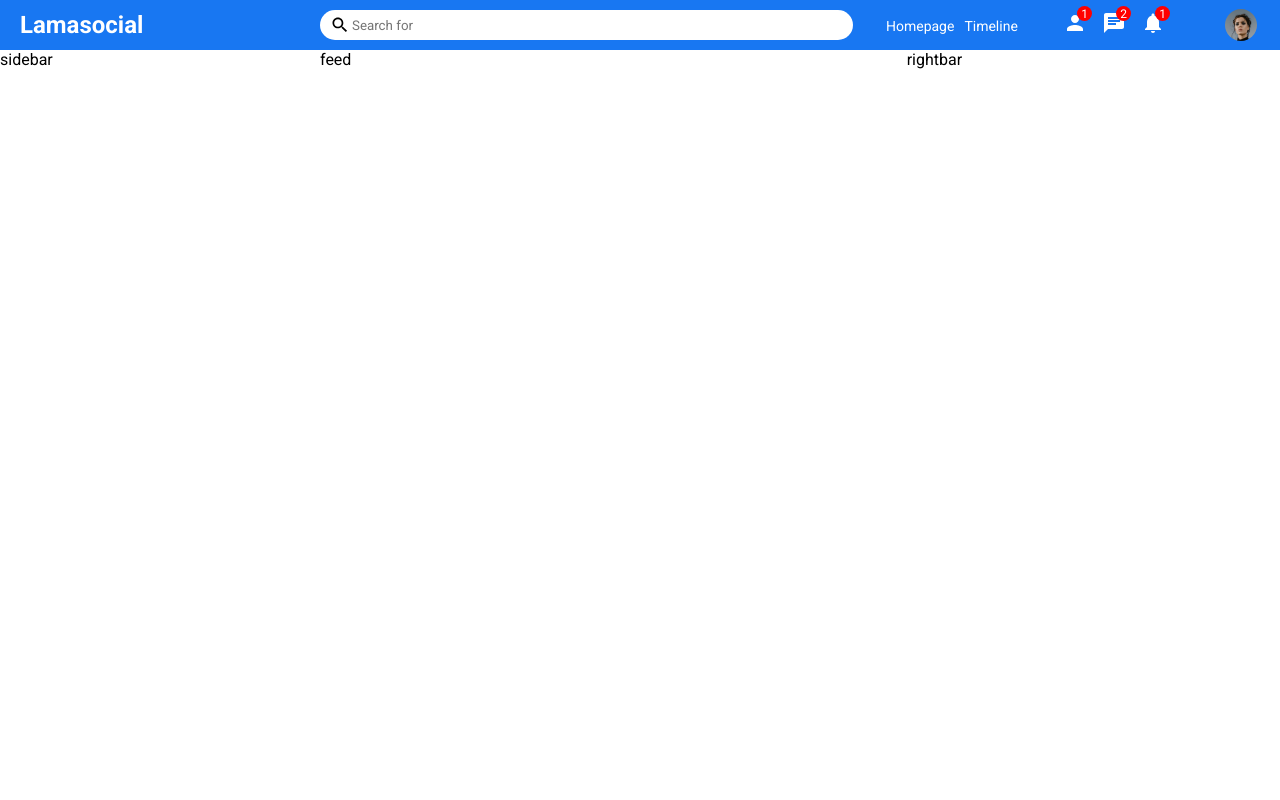
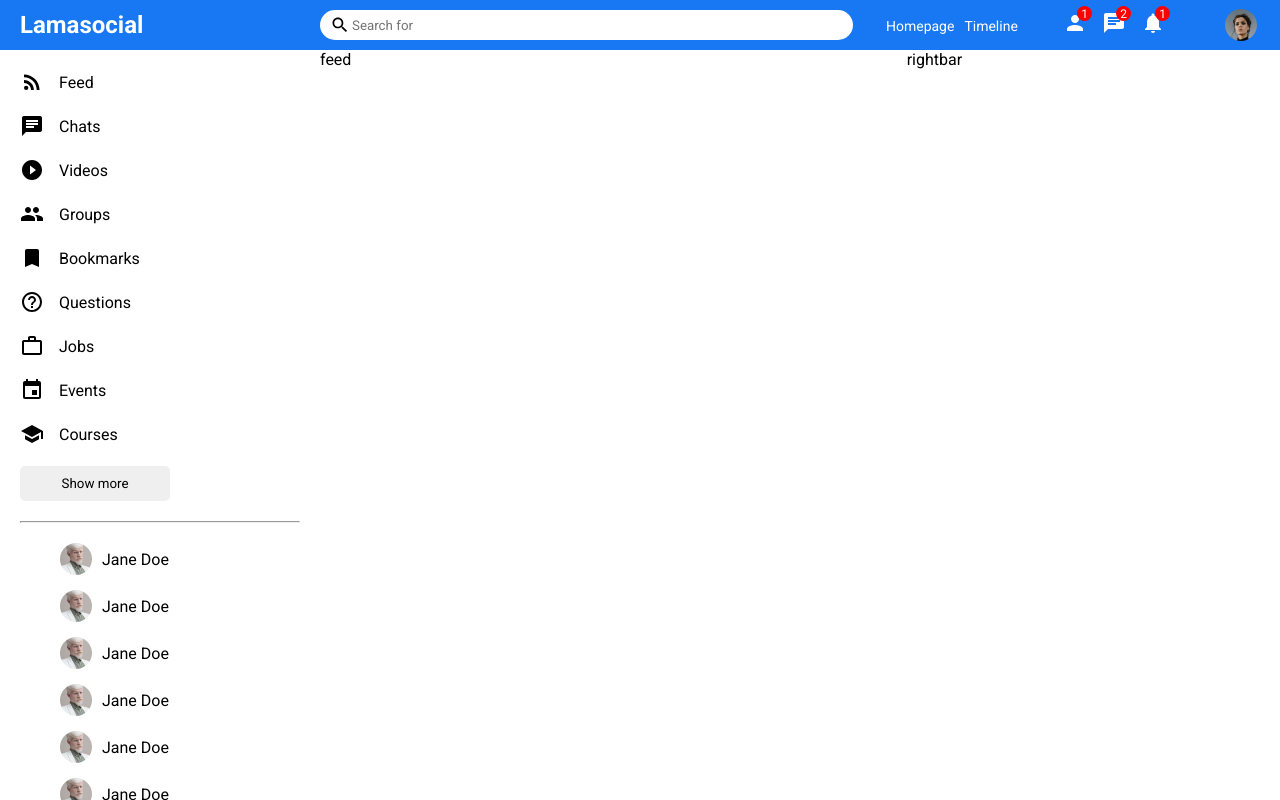
Before and after one commit to lavitzwind/react-social-media-app-design, a React (Create React App) app: page / in a window 1280 px wide. Built offline with nearby package versions, Linux system fonts and the light colour scheme.

Commit message:
Sidebar Component with Material Icons

```diff
--- a/src/components/sidebar/Sidebar.jsx
+++ b/src/components/sidebar/Sidebar.jsx
@@ -1,7 +1,161 @@
 import "./sidebar.css";
+import {
+	RssFeed,
+	Chat,
+	PlayCircleFilledOutlined,
+	Group,
+	Bookmark,
+	HelpOutline,
+	WorkOutline,
+	Event,
+	School,
+} from "@material-ui/icons";
 
 const Sidebar = () => {
-	return <div className="sidebar">sidebar</div>;
+	return (
+		<div className="sidebar">
+			<div className="sidebarWrapper">
+				<ul className="sidebarList">
+					<li className="sidebarListItem">
+						<RssFeed className="sidebarIcon" />
+						<span className="sidebarListItemText">Feed</span>
+					</li>
+					<li className="sidebarListItem">
+						<Chat className="sidebarIcon" />
+						<span className="sidebarListItemText">Chats</span>
+					</li>
+					<li className="sidebarListItem">
+						<PlayCircleFilledOutlined className="sidebarIcon" />
+						<span className="sidebarListItemText">Videos</span>
+					</li>
+					<li className="sidebarListItem">
+						<Group className="sidebarIcon" />
+						<span className="sidebarListItemText">Groups</span>
+					</li>
+					<li className="sidebarListItem">
+						<Bookmark className="sidebarIcon" />
+						<span className="sidebarListItemText">Bookmarks</span>
+					</li>
+					<li className="sidebarListItem">
+						<HelpOutline className="sidebarIcon" />
+						<span className="sidebarListItemText">Questions</span>
+					</li>
+					<li className="sidebarListItem">
+						<WorkOutline className="sidebarIcon" />
+						<span className="sidebarListItemText">Jobs</span>
+					</li>
+					<li className="sidebarListItem">
+						<Event className="sidebarIcon" />
+						<span className="sidebarListItemText">Events</span>
+					</li>
+					<li className="sidebarListItem">
+						<School className="sidebarIcon" />
+						<span className="sidebarListItemText">Courses</span>
+					</li>
+				</ul>
+				<button className="sidebarButton">Show more</button>
+				<hr className="sidebarHr" />
+				<ul className="sidebarFriendList">
+					<li className="sidebarFriend">
+						<img
+							className="sidebarFriendImg"
+							src="/assets/person/2.jpeg"
+							alt=""
+						/>
+						<span className="sidebarFriendName">Jane Doe</span>
+					</li>
+					<li className="sidebarFriend">
+						<img
+							className="sidebarFriendImg"
+							src="/assets/person/2.jpeg"
+							alt=""
+						/>
+						<span className="sidebarFriendName">Jane Doe</span>
+					</li>
+					<li className="sidebarFriend">
+						<img
+							className="sidebarFriendImg"
+							src="/assets/person/2.jpeg"
+							alt=""
+						/>
+						<span className="sidebarFriendName">Jane Doe</span>
+					</li>
+					<li className="sidebarFriend">
+						<img
+							className="sidebarFriendImg"
+							src="/assets/person/2.jpeg"
+							alt=""
+						/>
+						<span className="sidebarFriendName">Jane Doe</span>
+					</li>
+					<li className="sidebarFriend">
+						<img
+							className="sidebarFriendImg"
+							src="/assets/person/2.jpeg"
+							alt=""
+						/>
+						<span className="sidebarFriendName">Jane Doe</span>
+					</li>
+					<li className="sidebarFriend">
+						<img
+							className="sidebarFriendImg"
+							src="/assets/person/2.jpeg"
+							alt=""
+						/>
+						<span className="sidebarFriendName">Jane Doe</span>
+					</li>
+					<li className="sidebarFriend">
+						<img
+							className="sidebarFriendImg"
+							src="/assets/person/2.jpeg"
+							alt=""
+						/>
+						<span className="sidebarFriendName">Jane Doe</span>
+					</li>
+					<li className="sidebarFriend">
+						<img
+							className="sidebarFriendImg"
+							src="/assets/person/2.jpeg"
+							alt=""
+						/>
+						<span className="sidebarFriendName">Jane Doe</span>
+					</li>
+					<li className="sidebarFriend">
+						<img
+							className="sidebarFriendImg"
+							src="/assets/person/2.jpeg"
+							alt=""
+						/>
+						<span className="sidebarFriendName">Jane Doe</span>
+					</li>
+					<li className="sidebarFriend">
+						<img
+							className="sidebarFriendImg"
+							src="/assets/person/2.jpeg"
+							alt=""
+						/>
+						<span className="sidebarFriendName">Jane Doe</span>
+					</li>
+					<li className="sidebarFriend">
+						<img
+							className="sidebarFriendImg"
+							src="/assets/person/2.jpeg"
+							alt=""
+						/>
+						<span className="sidebarFriendName">Jane Doe</span>
+					</li>
+					<li className="sidebarFriend">
+						<img
+							className="sidebarFriendImg"
+							src="/assets/person/2.jpeg"
+							alt=""
+						/>
+						<span className="sidebarFriendName">Jane Doe</span>
+					</li>
+				</ul>
+			</div>
+		</div>
+	);
 };
 
 export default Sidebar;
--- a/src/components/sidebar/sidebar.css
+++ b/src/components/sidebar/sidebar.css
@@ -1,3 +1,67 @@
 .sidebar {
 	flex: 3;
+	height: calc(100vh - 50px);
+	overflow-y: scroll;
 }
+
+::-webkit-scrollbar {
+	width: 5px;
+}
+::-webkit-scrollbar-track {
+	background-color: #f1f1f1;
+}
+::-webkit-scrollbar-thumb {
+	background-color: rgb(179, 179, 179);
+}
+
+.sidebarWrapper {
+	padding: 20px;
+}
+
+.sidebarList {
+	list-style: none;
+	padding: 0;
+	margin: 0;
+}
+
+.sidebarListItem {
+	display: flex;
+	align-items: center;
+	margin-bottom: 20px;
+}
+
+.sidebarIcon {
+	margin-right: 15px;
+}
+
+.sidebarButton {
+	width: 150px;
+	border: none;
+	padding: 10px;
+	border-radius: 5px;
+	font-weight: 500;
+}
+
+.sidebarHr {
+	margin: 20px 0;
+}
+
+.siderbarFriendList {
+	padding: 0;
+	margin: 0;
+	list-style: none;
+}
+
+.sidebarFriend {
+	display: flex;
+	align-items: center;
+	margin-bottom: 15px;
+}
+
+.sidebarFriendImg {
+	width: 32px;
+	height: 32px;
+	border-radius: 50%;
+	object-fit: cover;
+	margin-right: 10px;
+}
```
